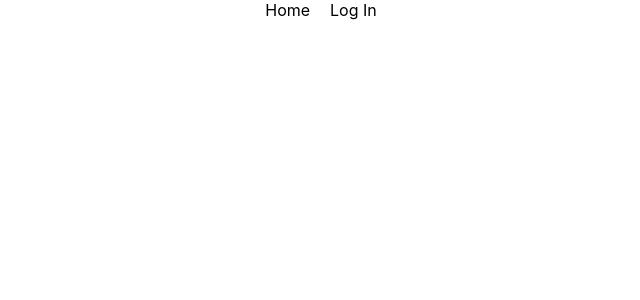
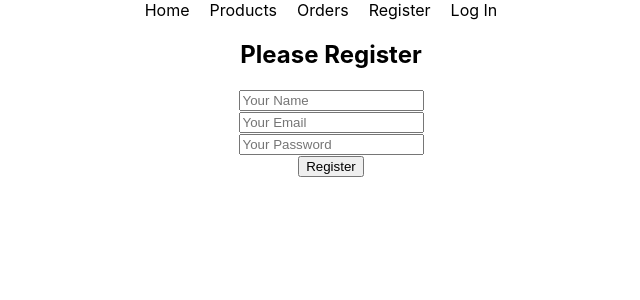
Before and after one commit to Junayet10135/router-firebase-integration, a React (Create React App) app: page /register in a window 1280 px wide. Before the commit this address had no page. Shown: the top 300 px of the page, without its empty margins (309-949 px from the left). Built offline with nearby package versions, Linux system fonts and the light colour scheme; no server answers.

Commit message:
implement onAuthStateChanged

```diff
--- a/src/App.js
+++ b/src/App.js
@@ -3,6 +3,9 @@ import './App.css';
 import Header from './components/Header/Header';
 import Home from './components/Home/Home';
 import Login from './components/LogIn/Login';
+import Orders from './components/Orders/Orders';
+import Products from './components/Products/Products';
+import Register from './components/Register/Register';
 
 function App() {
   return (
@@ -10,7 +13,10 @@ function App() {
     <Header></Header>
       <Routes>
         <Route path='/' element={<Home></Home>}></Route>
+        <Route path='/products' element={<Products></Products>}></Route>
+        <Route path='/orders' element={<Orders></Orders>}></Route>
         <Route path='/login' element={<Login></Login>}></Route>
+        <Route path='/register' element={<Register></Register>}></Route>
       </Routes>
     </div>
   );
--- /dev/null
+++ b/src/Hooks/useFirebase.js
@@ -0,0 +1,45 @@
+import { useEffect, useState } from "react"
+import { getAuth, GoogleAuthProvider, onAuthStateChanged, signInWithPopup, signOut } from "firebase/auth";
+import app from "../firebase.init";
+
+const auth = getAuth(app);
+const googleProvider = new GoogleAuthProvider();
+
+const useFirebase = () =>{
+    const [user, setUser] = useState({});
+
+
+    const signInWithGoogle = () =>{
+       signInWithPopup(auth, googleProvider)
+       .then((result)=>{
+           const user = result.user;
+           setUser(user);
+           console.log(user);
+       })
+       .catch((error)=>{
+           console.error(error.message)
+       })
+    }
+
+    const signOutFromGoogle =()=>{
+        signOut(auth)
+        .then(()=>{
+            console.log('Sign Out Successfully');
+        })
+        .catch((error)=>{
+            console.log('khaiso dhora');
+        })
+    }
+
+    useEffect(()=>{
+        onAuthStateChanged(auth, user =>{
+            setUser(user);
+        })
+    },[])
+    return {user,
+        signOutFromGoogle,
+        signInWithGoogle
+    }
+}
+
+export default useFirebase;
--- a/src/components/Header/Header.js
+++ b/src/components/Header/Header.js
@@ -1,13 +1,24 @@
 import React from 'react';
 import { Link } from 'react-router-dom';
+import useFirebase from '../../Hooks/useFirebase';
 import './Header.css';
 
 const Header = () => {
+    const { user, signOutFromGoogle}=useFirebase();
     return (
         <div className='header'>
             <nav>
                 <Link to='/'>Home</Link>
-                <Link to='/login'>Log In</Link>
+                <Link to='/products'>Products</Link>
+                <Link to='/orders'>Orders</Link>
+                <Link to='/register'>Register</Link>
+
+                { user?.uid ?
+                    <button onClick={signOutFromGoogle}>Sign out</button> :
+                    <Link to='/login'>Log In</Link>
+
+                }
+                <span>{user?.displayName && user?.displayName} </span>
             </nav>
         </div>
     );
--- a/src/components/LogIn/Login.js
+++ b/src/components/LogIn/Login.js
@@ -1,9 +1,22 @@
 import React from 'react';
+import useFirebase from '../../Hooks/useFirebase';
 
 const Login = () => {
+    const { signInWithGoogle} = useFirebase();
     return (
         <div>
             <h2>Please Log In</h2>
+            <div style={{margin: '20px'}}>
+                <button onClick={signInWithGoogle}>Google SignIn</button>
+            </div>
+            <form>
+
+                <input type="email" name="" id="" placeholder='Your Email' />
+                <br />
+                <input type="password" name="" id="" placeholder='Your Password' />
+                <br />
+                <input type="submit" value="Log In" />
+            </form>
         </div>
     );
 };
--- /dev/null
+++ b/src/components/Orders/Orders.js
@@ -0,0 +1,11 @@
+import React from 'react';
+
+const Orders = () => {
+    return (
+        <div>
+            <h2>Orders</h2>
+        </div>
+    );
+};
+
+export default Orders;
--- /dev/null
+++ b/src/components/Products/Products.js
@@ -0,0 +1,11 @@
+import React from 'react';
+
+const Products = () => {
+    return (
+        <div>
+            <h2>Products</h2>
+        </div>
+    );
+};
+
+export default Products;
--- /dev/null
+++ b/src/components/Register/Register.js
@@ -0,0 +1,20 @@
+import React from 'react';
+
+const Register = () => {
+    return (
+        <div>
+            <h2>Please Register</h2>
+            <form>
+                <input type="text" placeholder='Your Name' />
+                <br/>
+                <input type="email" name="" id="" placeholder='Your Email' />
+                <br />
+                <input type="password" name="" id="" placeholder='Your Password'/>
+                <br />
+                <input type="submit" value="Register" />
+            </form>
+        </div>
+    );
+};
+
+export default Register;
```
Also changed, not shown: src/components/Orders/Orders.css (added), src/components/Products/Products.css (added), src/components/Register/Register.css (added).
